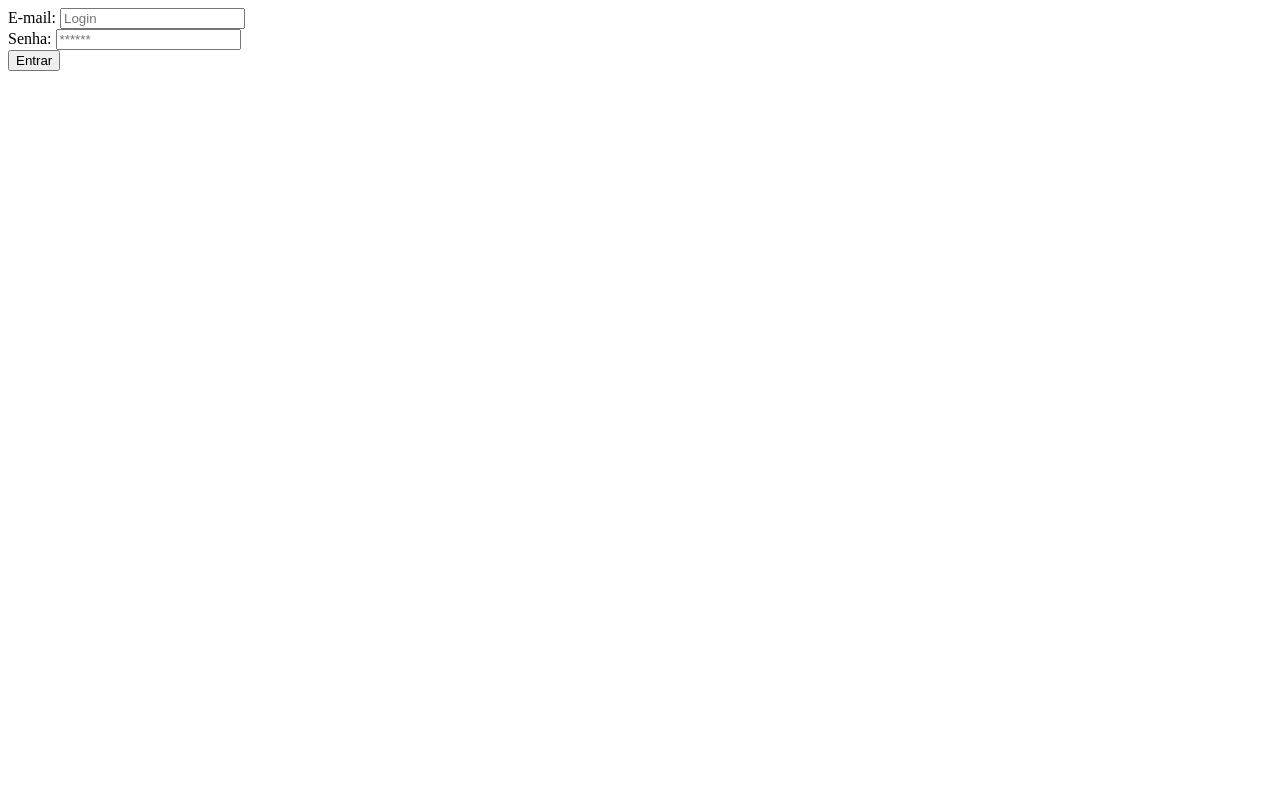
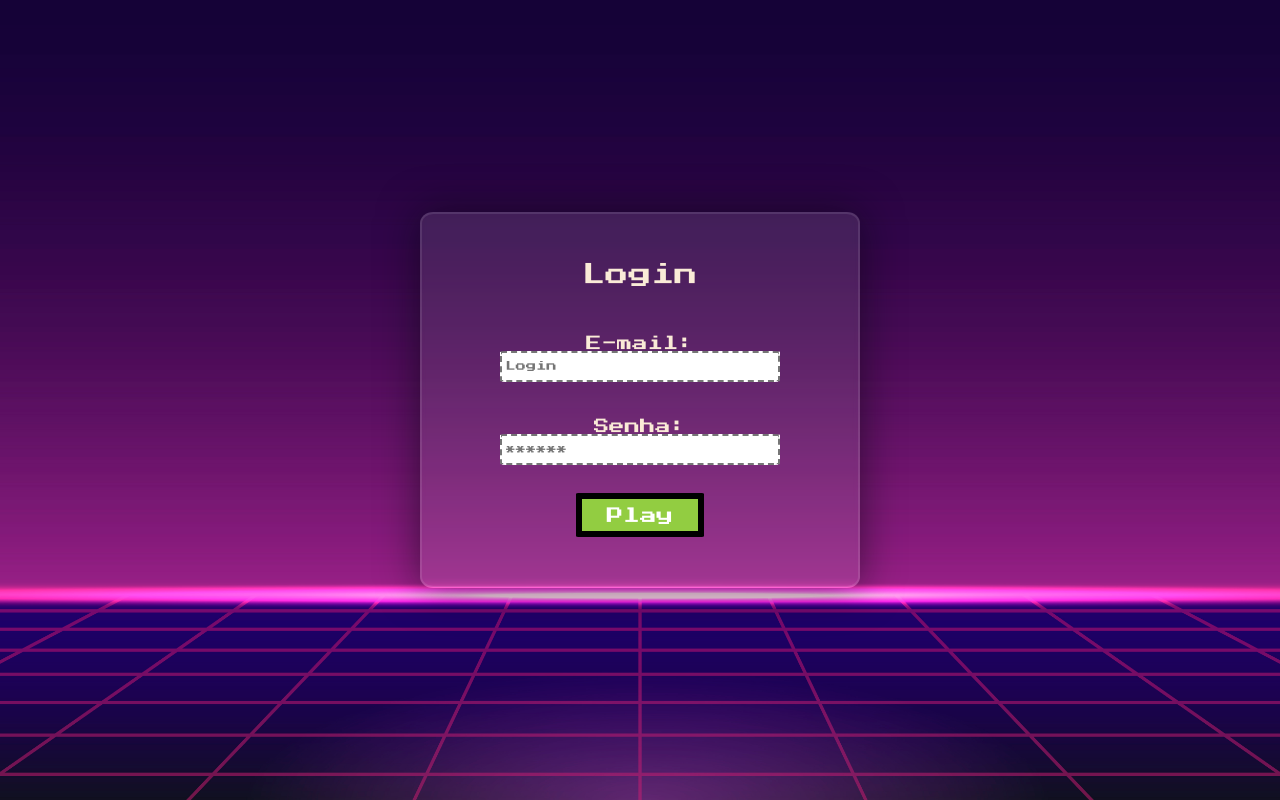
Before and after one commit to vRamosHub/projeto-pessoal, a website: page site/public/login.html in a window 1280 px wide. Drawn offline with Linux system fonts and the light colour scheme.

Commit message:
Adicionando login e cadastro

```diff
--- a/site/public/css/cadastro.css
+++ b/site/public/css/cadastro.css
@@ -14,8 +14,12 @@
   src: url("../fonts/Diary\ of\ an\ 8-bit\ mage.otf") format("truetype");
 }
 
+@font-face {
+  font-family: "2-Player";
+  src: url("../fonts/PressStart2P-Regular.ttf") format("truetype");
+}
 
-body{
+body {
   width: 100vw;
   margin: 0;
   padding: 0;
@@ -24,7 +28,7 @@ body{
 #conteudo {
   width: 100vw;
   height: 100vh;
-    background-image: url('../assets/91656.jpg');
+  background-image: url("../assets/91656.jpg");
   background-repeat: no-repeat;
   background-size: cover;
   background-position: center bottom;
@@ -35,26 +39,78 @@ body{
   /* background-color: blue; */
 }
 
-#box_cadastro{
-    width: 50vw;
+#box_cadastro {
+  width: 30vmax;
   height: 50vh;
-    padding: 5%;
+  padding: 2%;
   border-radius: 3%;
+  /* border: 0.1rem solid #000; */
+  background-color: rgba(255, 255, 255, 0.1);
 
-    font-family: '8-bit';
-    font-size: 2vmax;
+  font-family: "2-Player";
 
   color: antiquewhite;
   display: flex;
   flex-direction: column;
   align-items: center;
   justify-content: center;
+  backdrop-filter: blur(3px);
+  border: 2px solid rgba(255, 255, 255, 0.1);
+  box-shadow: 0 0 40px rgba(8, 7, 16, 0.6);
+  /* box-shadow: 5px; */
   /* background-color: aqua; */
 }
 
-input{
-    font-family: '8-bit';
+#cadastro {
+  height: 20%;
+  width: 100%;
+  font-size: 1.8vmax;
+  display: flex;
+  justify-content: center;
+  align-items: center;
+}
+.campo {
+  height: 20%;
+  width: 100%;
+  display: flex;
+  justify-content: center;
+  align-items: center;
+  flex-direction: column;
+  font-size: 1.2vmax;
+}
+
+input {
+  font-family: "2-Player";
   border-style: dashed;
   border-radius: 3%;
+  height: 30%;
+  width: 70%;
+  padding: 1%;
+  font-size: 0.6vmax;
+}
 
+.oito-bit {
+  height: 10%;
+  width: 30%;
+  font-size: 1.3vmax;
+  font-family: "2-Player";
+  border-radius: 2%;
+  text-decoration: none;
+  color: white;
+  background: #92cd41;
+  display: flex;
+  justify-content: center;
+  align-items: center;
+  border: 6px solid black;
+  box-sizing: content-box;
+  cursor: pointer;
+  &:hover,
+  &:focus {
+    background: #76c442;
+    box-shadow: inset -6px -6px 0px 0px #4aa52e;
   }
+
+  &:active {
+    box-shadow: inset 4px 4px 0px 0px #4aa52e;
+  }
+}
--- a/site/public/css/login.css
+++ b/site/public/css/login.css
@@ -14,7 +14,104 @@
   src: url("../fonts/Diary\ of\ an\ 8-bit\ mage.otf") format("truetype");
 }
 
+@font-face {
+  font-family: "2-Player";
+  src: url("../fonts/PressStart2P-Regular.ttf") format("truetype");
+}
+
+body {
+  width: 100vw;
+  margin: 0;
+  padding: 0;
+}
+
 #conteudo {
   width: 100vw;
   height: 100vh;
+  background-image: url("../assets/91656.jpg");
+  background-repeat: no-repeat;
+  background-size: cover;
+  background-position: center bottom;
+
+  display: flex;
+  justify-content: center;
+  align-items: center;
+  /* background-color: blue; */
 }
+
+#box_cadastro {
+  width: 30vmax;
+  height: 40vh;
+  padding: 2%;
+  border-radius: 3%;
+  background-color: rgba(255, 255, 255, 0.1);
+
+  font-family: "2-Player";
+
+  color: antiquewhite;
+  display: flex;
+  flex-direction: column;
+  align-items: center;
+  justify-content: center;
+  backdrop-filter: blur(3px);
+  border: 2px solid rgba(255, 255, 255, 0.1);
+  box-shadow: 0 0 40px rgba(8, 7, 16, 0.6);
+}
+
+#cadastro {
+  height: 20%;
+  width: 100%;
+  font-size: 1.8vmax;
+
+  display: flex;
+  justify-content: center;
+  align-items: flex-start;
+}
+.campo {
+  height: 20%;
+  width: 100%;
+  display: flex;
+  justify-content: center;
+  align-items: center;
+  flex-direction: column;
+  font-size: 1.2vmax;
+  margin-bottom: 5%;
+}
+
+input {
+  font-family: "2-Player";
+  border-style: dashed;
+  border-radius: 3%;
+  height: 30%;
+  width: 70%;
+  padding: 1%;
+  font-size: 0.8vmax;
+}
+
+/* Estilização botao 8-bit */
+
+.oito-bit {
+  height: 10%;
+  width: 30%;
+  font-size: 1.3vmax;
+  font-family: "2-Player";
+  border-radius: 2%;
+  text-decoration: none;
+  color: white;
+  background: #92cd41;
+  display: flex;
+  justify-content: center;
+  align-items: center;
+  border: 6px solid black;
+  box-sizing: content-box;
+  cursor: pointer;
+  &:hover,
+  &:focus {
+    background: #76c442;
+    box-shadow: inset -6px -6px 0px 0px #4aa52e;
+  }
+
+  &:active {
+    box-shadow: inset 4px 4px 0px 0px #4aa52e;
+  }
+}
--- a/site/public/login.html
+++ b/site/public/login.html
@@ -1,37 +1,39 @@
 <!DOCTYPE html>
 <html lang="en">
   <head>
-    <meta charset="UTF-8">
-    <meta http-equiv="X-UA-Compatible" content="IE=edge">
-    <meta name="viewport" content="width=device-width, initial-scale=1.0">
+    <meta charset="UTF-8" />
+    <meta http-equiv="X-UA-Compatible" content="IE=edge" />
+    <meta name="viewport" content="width=device-width, initial-scale=1.0" />
     <title>Login || ChessBit</title>
     <script src="./js/funcoes.js"></script>
+    <link rel="stylesheet" href="css/login.css" />
   </head>
   <body>
     <div id="conteudo">
       <div id="box_cadastro">
+        <div id="cadastro">Login</div>
         <div class="campo">
           <span>E-mail:</span>
-                <input id="email_input" type="text" placeholder="Login">
+          <input id="email_input" type="text" placeholder="Login" />
         </div>
         <div class="campo">
           <span>Senha:</span>
-                <input id="senha_input" type="text" placeholder="******">
+          <input id="senha_input" type="text" placeholder="******" />
         </div>
-            <button class="botao" onclick="entrar()">Entrar</button>
+        <a class="oito-bit" onclick="entrar()">Play</a>
       </div>
     </div>
   </body>
 </html>
 <script>
   function entrar() {
-
     var emailVar = email_input.value;
     var senhaVar = senha_input.value;
 
     if (emailVar == "" || senhaVar == "") {
-            cardErro.style.display = "block"
-            mensagem_erro.innerHTML = "(Mensagem de erro para todos os campos em branco)";
+      cardErro.style.display = "block";
+      mensagem_erro.innerHTML =
+        "(Mensagem de erro para todos os campos em branco)";
       // finalizarAguardar();
       return false;
     }
@@ -42,19 +44,20 @@
     fetch("/usuarios/autenticar", {
       method: "POST",
       headers: {
-                "Content-Type": "application/json"
+        "Content-Type": "application/json",
       },
       body: JSON.stringify({
         emailServer: emailVar,
-                senhaServer: senhaVar
+        senhaServer: senhaVar,
+      }),
     })
-        }).then(function (resposta) {
-            console.log("ESTOU NO THEN DO entrar()!")
+      .then(function (resposta) {
+        console.log("ESTOU NO THEN DO entrar()!");
 
         if (resposta.ok) {
           console.log(resposta);
 
-                resposta.json().then(json => {
+          resposta.json().then((json) => {
             console.log(json);
             console.log(JSON.stringify(json));
 
@@ -65,24 +68,20 @@
             setTimeout(function () {
               window.location = "game.html";
             }, 1000); // apenas para exibir o loading
-
           });
-
         } else {
-
           console.log("Houve um erro ao tentar realizar o login!");
 
-                resposta.text().then(texto => {
+          resposta.text().then((texto) => {
             console.error(texto);
             // finalizarAguardar(texto);
           });
         }
-
-        }).catch(function (erro) {
+      })
+      .catch(function (erro) {
         console.log(erro);
-        })
+      });
 
     return false;
   }
-
 </script>
```
Also changed, not shown: site/public/cadastro.html (+43 -29 lines), site/public/fonts/PressStart2P-Regular.ttf (added). Lines whose indentation alone changed are shown as unchanged.
